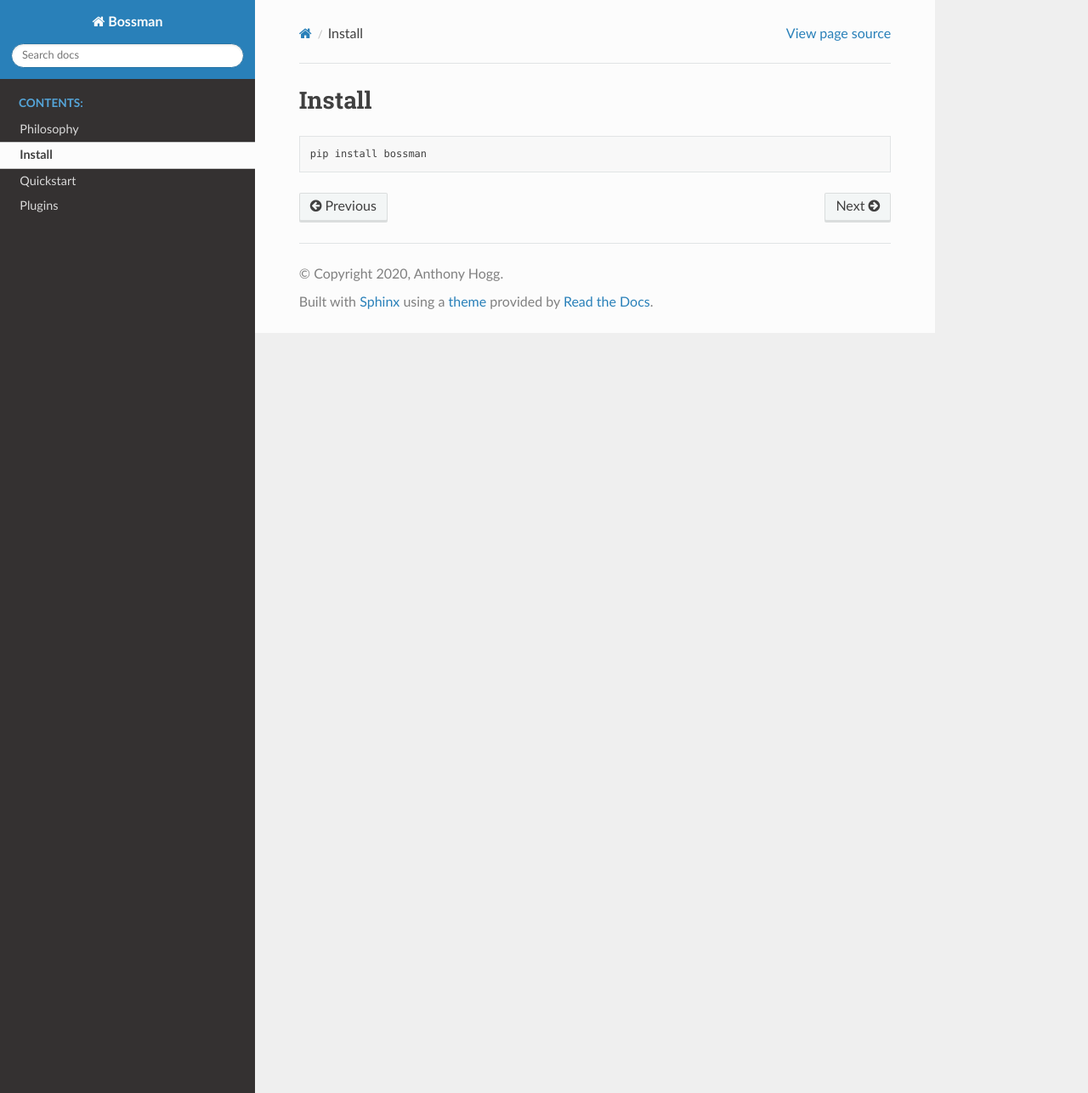
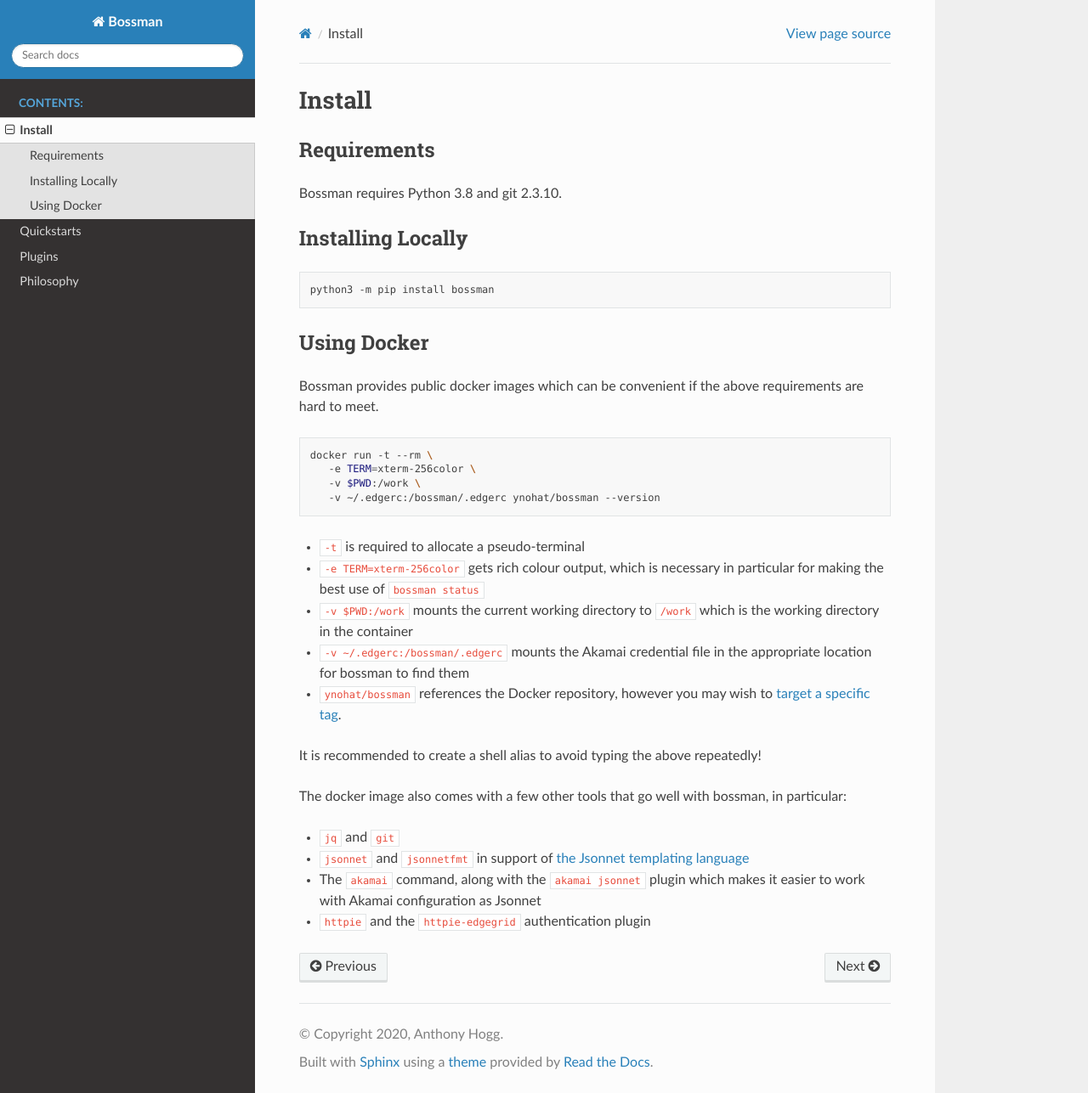
Before and after one commit to ynohat/bossman, a Sphinx documentation site: the page built from docs/install.rst, in a window 1280 px wide and 1287 px high. Shown: the whole window at 85% size. Built offline with Sphinx 7.4.7 and the Read the Docs theme 2.0.0, drawn with Linux system fonts in a browser that asks for light colours.

Commit message:
docs: add installation instructions

```diff
--- a/docs/install.rst
+++ b/docs/install.rst
@@ -1,6 +1,44 @@
+.. _install:
+
 Install
-===================
+============================
+
+Requirements
+____________________________
+
+Bossman requires Python 3.8 and git 2.3.10.
+
+Installing Locally
+____________________________
 
 .. code-block:: bash
 
-   pip install bossman
+   python3 -m pip install bossman
+
+Using Docker
+____________________________
+
+Bossman provides public docker images which can be convenient if the above requirements
+are hard to meet.
+
+.. code-block:: bash
+
+   docker run -t --rm \
+      -e TERM=xterm-256color \
+      -v $PWD:/work \
+      -v ~/.edgerc:/bossman/.edgerc ynohat/bossman --version
+
+- ``-t`` is required to allocate a pseudo-terminal
+- ``-e TERM=xterm-256color`` gets rich colour output, which is necessary in particular for making the best use of ``bossman status``
+- ``-v $PWD:/work`` mounts the current working directory to ``/work`` which is the working directory in the container
+- ``-v ~/.edgerc:/bossman/.edgerc`` mounts the Akamai credential file in the appropriate location for bossman to find them
+- ``ynohat/bossman`` references the Docker repository, however you may wish to `target a specific tag <https://hub.docker.com/repository/docker/ynohat/bossman/tags?page=1&ordering=last_updated>`_.
+
+It is recommended to create a shell alias to avoid typing the above repeatedly!
+
+The docker image also comes with a few other tools that go well with bossman, in particular:
+
+- ``jq`` and ``git``
+- ``jsonnet`` and ``jsonnetfmt`` in support of `the Jsonnet templating language <https://jsonnet.org>`_
+- The ``akamai`` command, along with the ``akamai jsonnet`` plugin which makes it easier to work with Akamai configuration as Jsonnet
+- ``httpie`` and the ``httpie-edgegrid`` authentication plugin
--- a/docs/plugins/akamai/property.rst
+++ b/docs/plugins/akamai/property.rst
@@ -1,8 +1,6 @@
 
 Akamai Property
 ================================
-
-
 
 Bossman structures property version notes, by encoding:
 
```
Also changed, not shown: docs/index.rst (+4 -4 lines), docs/quickstart.rst (deleted, +0 -16 lines), docs/quickstarts.rst (added, +11 -0 lines), docs/quickstarts/akamai/simple_property.rst (added, +181 -0 lines), docs/quickstarts/akamai/bossman_from_scratch_create.png (added), docs/quickstarts/akamai/bossman_from_scratch_prerelease.png (added), docs/quickstarts/akamai/bossman_from_scratch_status_404.png (added), docs/quickstarts/akamai/bossman_from_scratch_status_created.png (added).
